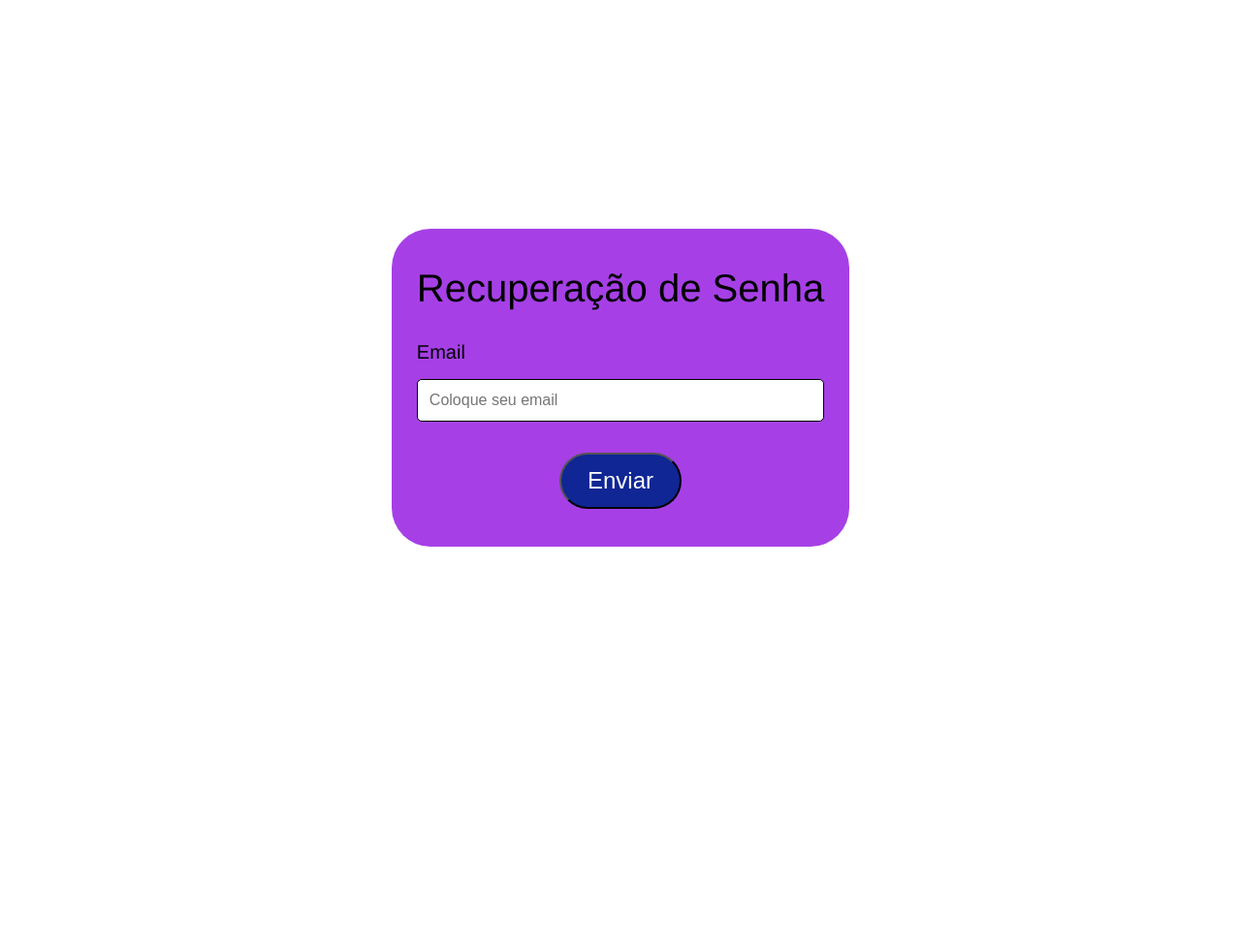
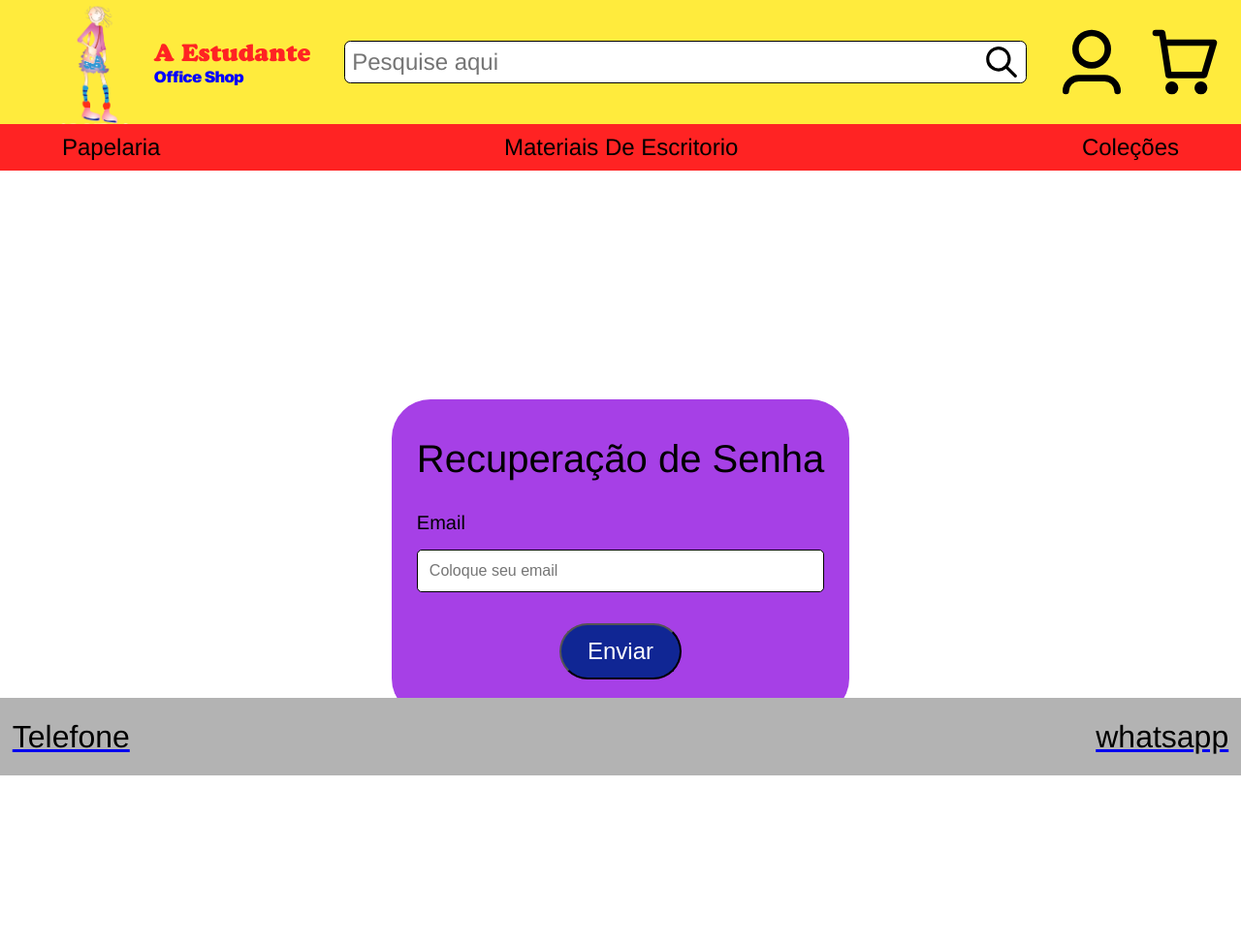
Before and after one commit to GRPeres/AEstudante, a Flask app: template templates/recuperacaosenha.html in a window 1280 px wide. Shown: the whole page at 97% size. Before the commit the page ends 564 px from the top, so only its background shows below. Run offline with Flask 3, Linux system fonts and the light colour scheme; the template is opened without the code that fills it, so the values that code supplies are empty.

Commit message:
Update recuperacaosenha.html

```diff
--- a/templates/recuperacaosenha.html
+++ b/templates/recuperacaosenha.html
@@ -5,10 +5,155 @@
   <meta charset="UTF-8">
   <meta name="viewport" content="width=device-width, initial-scale=1.0">
   <title>Recuperação de Senha</title>
+  <link rel="stylesheet" href="../static/css/topbarstyle.css">
+  <link rel="stylesheet" href="../static/css/topbar-overlay.css">
+  <link rel="stylesheet" href="../static/css/bottombar.css">
   <link rel="stylesheet" href="../static/css/recuperacaosenha.css">
 </head>
 
 <body>
+  <header class="conjunto-topbar">
+    <div class="organizacao">
+
+      <div class="frame-logo">
+        <img class="LOGO-A-ESTUDANTE" src="../static/images/Logo.png" />
+      </div>
+      <div class="nome-estabelecimento">
+        <div class="nome-principal">A Estudante</div>
+        <div class="subtitulo">Office Shop</div>
+      </div>
+      <div class="conjunto-barra-de-pesquisa">
+        <input class="barra-de-pesquisa" placeholder="Pesquise aqui">
+        <img class="lupa" src="../static/images/Lupa.svg" />
+      </div>
+
+      <div class="botoes">
+        <div class="icone-conta hover-target">
+          <img class="icone-conta" src="../static/images/Conta.svg" />
+          <div class="overlay">
+            <div class="tela-de-login">
+              <div class="texto-conta">Entrar</div>
+              <p class="paraoutros">
+                <span>Não tem uma conta?</span>
+                <a href="https://www.youtube.com/watch?v=dQw4w9WgXcQ" target="_blank" rel="noopener noreferrer">Clique
+                  aqui!</a>
+              </p>
+              <div class="conjunto-campo">
+                <label class="texto-conta" for="Email">Email</label>
+                <input class="campo" type="text" id="Email" name="Email" placeholder="Coloque aqui">
+                <label class="texto-conta" for="Senha">Senha</label>
+                <input class="campo" type="text" id="Senha" name="Senha" placeholder="Coloque aqui">
+              </div>
+              <div class="paraoutros">
+                <span>Esqueceu a Senha?</span>
+                <a href="https://www.youtube.com/watch?v=dQw4w9WgXcQ" target="_blank" rel="noopener noreferrer">Clique
+                  aqui!</a>
+              </div>
+              <button class="enviar">
+                <div class="texto-conta">ENVIAR</div>
+              </button>
+            </div>
+          </div>
+        </div>
+
+        <div class="icone-carrrinho hover-target">
+          <img class="icone-carrrinho" src="../static/images/Carrinho.svg" />
+
+          <div class="overlay">
+            <div class="carrinho-overlay">
+              <div class="entrada-carrinho">
+                <div class="entrada-carrinho-texto">Carrinho</div>
+                <button class="botao-sem-fundo">
+                  <img class="icones" src="../static/images/x.svg" />
+                </button>
+                <hr class="linha" />
+              </div>
+
+              <div class="conjunto-produto">
+                <div class="produto">
+                  <img class="imagem-item" src="../static/images/Conjunto lapis.jpeg" />
+                  <div class="informacoes-do-item">
+                    <div class="descricao-do-item">
+                      <div class="valor-pre-compra">R$ 999,99</div>
+                      <div class="nome-do-item">Nome do Item</div>
+                    </div>
+                    <div class="quantidade-item">
+                      <button class="botao-sem-fundo">
+                        <img class="icones-carrinho" src="../static/images/retirar.svg" />
+                      </button>
+                      <div class="numero-item">1</div>
+                      <button class="botao-sem-fundo">
+                        <img class="icones-carrinho" src="../static/images/adicionar.svg" />
+                      </button>
+                      <button class="botao-sem-fundo">
+                        <img class="icones-carrinho" src="../static/images/deletar.svg" />
+                      </button>
+                    </div>
+                  </div>
+                </div>
+              </div>
+
+              <div class="termino-carrinho">
+                <div class="valor-subtotal">
+                  <div class="texto-carrinho-branco">Valor:</div>
+                  <div class="valor-produtos-branco">Xxxr$</div>
+                </div>
+                <div class="valor-subtotal">
+                  <div class="texto-carrinho-branco">Frete:</div>
+                  <div class="valor-produtos-branco">Xxxr$</div>
+                </div>
+                <div class="valor-total">
+                  <div class="texto-carrinho-preto">Total:</div>
+                  <div class="valor-produtos-preto">Xxxr$</div>
+                </div>
+                <button class="botao-sem-fundo">
+                  <div class="botao-continuar-compra">Continuar Comprando</div>
+                </button>
+              </div>
+            </div>
+          </div>
+        </div>
+      </div>
+    </div>
+
+
+    <div class="barra-navegacao">
+      <div class="barra-navegacao-item hover-target">Papelaria
+        <div class="overlay">
+          <div class="barra-de-produtos">
+            <div class="barra-de-produtos-item">Lapis Colorido</div>
+            <div class="barra-de-produtos-item">Caneta Azul</div>
+            <div class="barra-de-produtos-item">Caneta Vermelha</div>
+            <div class="barra-de-produtos-item">Porta Caneta</div>
+          </div>
+        </div>
+      </div>
+      <div class="barra-navegacao-item hover-target">Materiais De Escritorio
+        <div class="overlay">
+          <div class="barra-de-produtos">
+            <div class="barra-de-produtos-item">Caneta Vermelha</div>
+            <div class="barra-de-produtos-item">Porta Caneta</div>
+            <div class="barra-de-produtos-item">Agenda</div>
+            <div class="barra-de-produtos-item">Isopor</div>
+            <div class="barra-de-produtos-item">Giz</div>
+          </div>
+        </div>
+      </div>
+      <div class="barra-navegacao-item hover-target">Coleções
+        <div class="overlay">
+          <div class="barra-de-produtos">
+            <div class="barra-de-produtos-item">Caderno</div>
+            <div class="barra-de-produtos-item">Lapis</div>
+            <div class="barra-de-produtos-item">Calculadora</div>
+            <div class="barra-de-produtos-item">Lapis Colorido</div>
+          </div>
+        </div>
+      </div>
+
+    </div>
+
+  </header>
+
   <div class="esqueci-a-senha">
     <!-- Formulário de Enviar Email -->
     <div class="recuperacao-senha-enviar">
@@ -36,24 +181,21 @@
     </div>
   </div>
 
-  <script>
-    const enviarBtn = document.getElementById('enviarBtn');
-    const voltarBtn = document.getElementById('voltarBtn');
-    const enviarSection = document.querySelector('.recuperacao-senha-enviar');
-    const voltarSection = document.querySelector('.recuperacao-senha-voltar');
+  <footer class="bottombar">
+    <b>
+      <a href="https://www.youtube.com/watch?v=dQw4w9WgXcQ" target="_blank" rel="noopener noreferrer">
+        <div class="parafora">Telefone</div>
+      </a>
+    </b>
+    <b>
+      <a href="https://www.youtube.com/watch?v=dQw4w9WgXcQ" target="_blank" rel="noopener noreferrer">
+        <div class="parafora">whatsapp</div>
+      </a>
+    </b>
+  </footer>
 
-    // Função para mostrar a seção de "Pedido Enviado" e esconder o formulário
-    enviarBtn.addEventListener('click', () => {
-      enviarSection.style.display = 'none';
-      voltarSection.style.display = 'flex';
-    });
-
-    // Função para voltar para o formulário de recuperação de senha
-    voltarBtn.addEventListener('click', () => {
-      enviarSection.style.display = 'flex';
-      voltarSection.style.display = 'none';
-    });
-  </script>
+  <script src="../static/js/recuperacaosenha.js"></script>
+  <script src="../static/js/topbarjs.js"></script>
 </body>
 
 </html>
```
